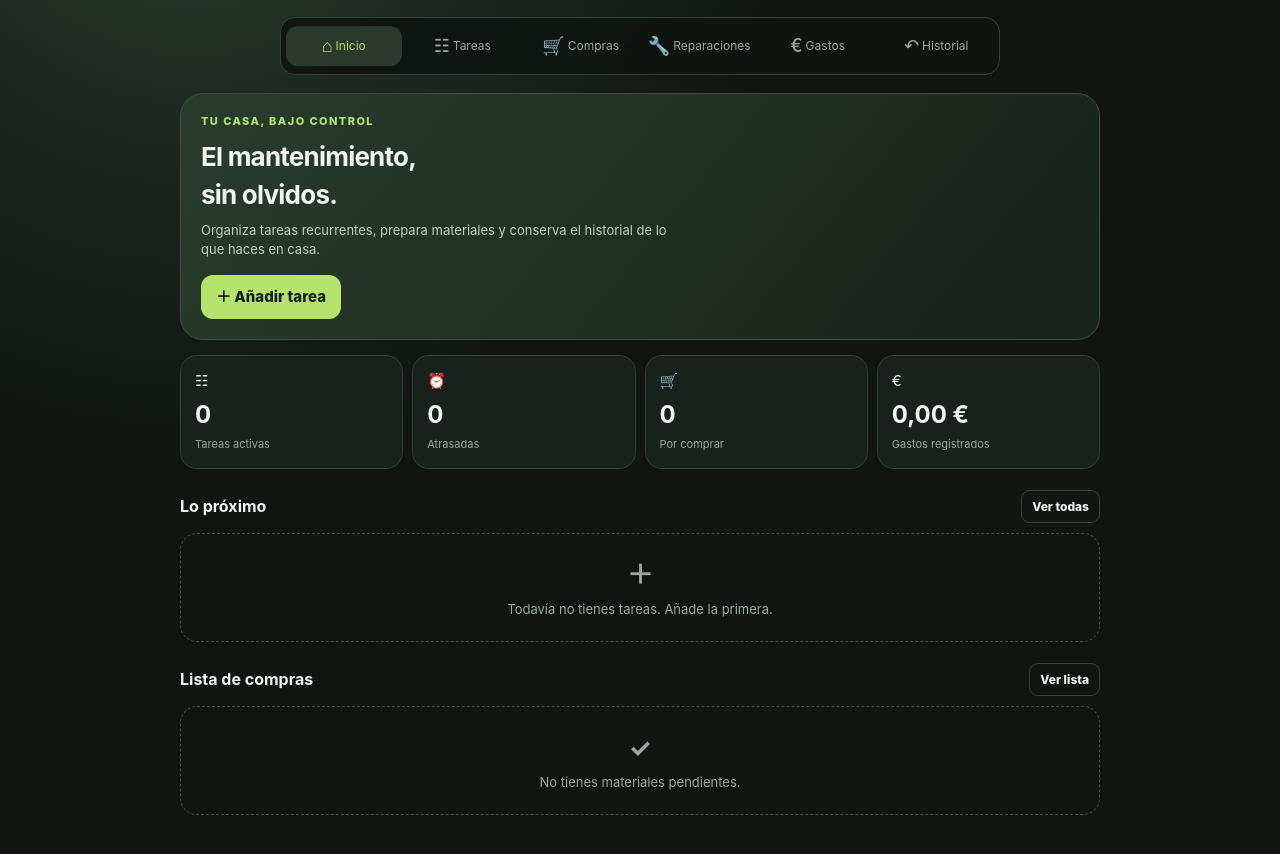
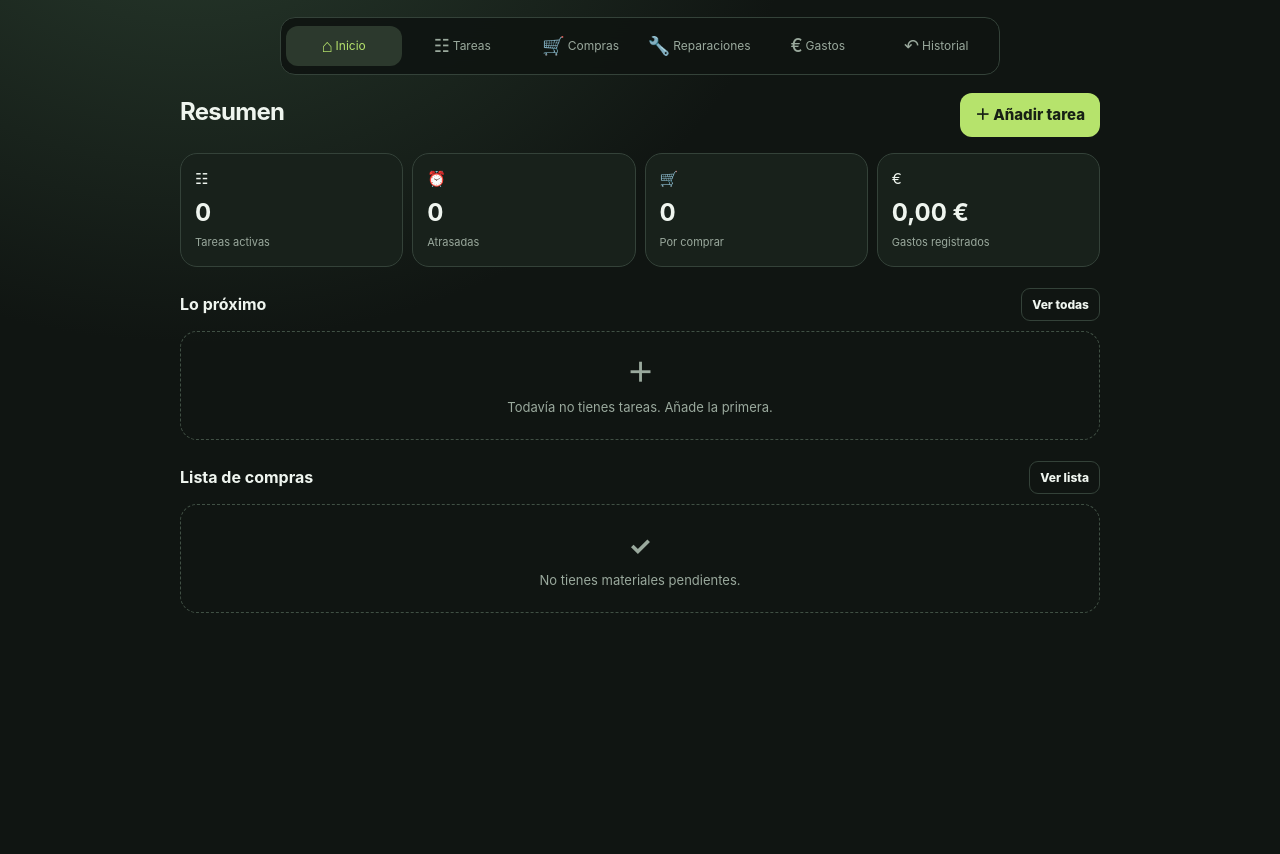
Before and after one commit to gonzalezgojl/forge-strength, a plain HTML site: page casa-360/index.html in a window 1280 px wide. Shown: the part 76-930 px from the top of the page. After the commit the page ends 802 px from the top, so only its background shows below. Drawn offline with Linux system fonts and the light colour scheme.

Commit message:
Remove motivational hero copy from CASA 360

```diff
--- a/casa-360/index.html
+++ b/casa-360/index.html
@@ -29,7 +29,7 @@ button,input,select,textarea{font:inherit}button{cursor:pointer}button:focus-vis
 <nav class="nav"><button class="active" data-view="home"><b>⌂</b>Inicio</button><button data-view="tasks"><b>☷</b>Tareas</button><button data-view="shopping"><b>🛒</b>Compras</button><button data-view="repairs"><b>🔧</b>Reparaciones</button><button data-view="expenses"><b>€</b>Gastos</button><button data-view="history"><b>↶</b>Historial</button></nav>
 <main>
 <section id="view-home" class="view active">
-<div class="hero"><div class="eyebrow">Tu casa, bajo control</div><h2>El mantenimiento,<br>sin olvidos.</h2><p>Organiza tareas recurrentes, prepara materiales y conserva el historial de lo que haces en casa.</p><button class="btn" data-action="new-task">＋ Añadir tarea</button></div>
+<div class="row between" style="margin:0 0 16px"><h2>Resumen</h2><button class="btn" data-action="new-task">＋ Añadir tarea</button></div>
 <div id="alertSummary"></div><div class="grid" id="stats"></div>
 <div class="section"><h3>Lo próximo</h3><button class="btn sm ghost" data-view-link="tasks">Ver todas</button></div><div id="upcoming"></div>
 <div class="section"><h3>Lista de compras</h3><button class="btn sm ghost" data-view-link="shopping">Ver lista</button></div><div id="homeShopping"></div>
```
